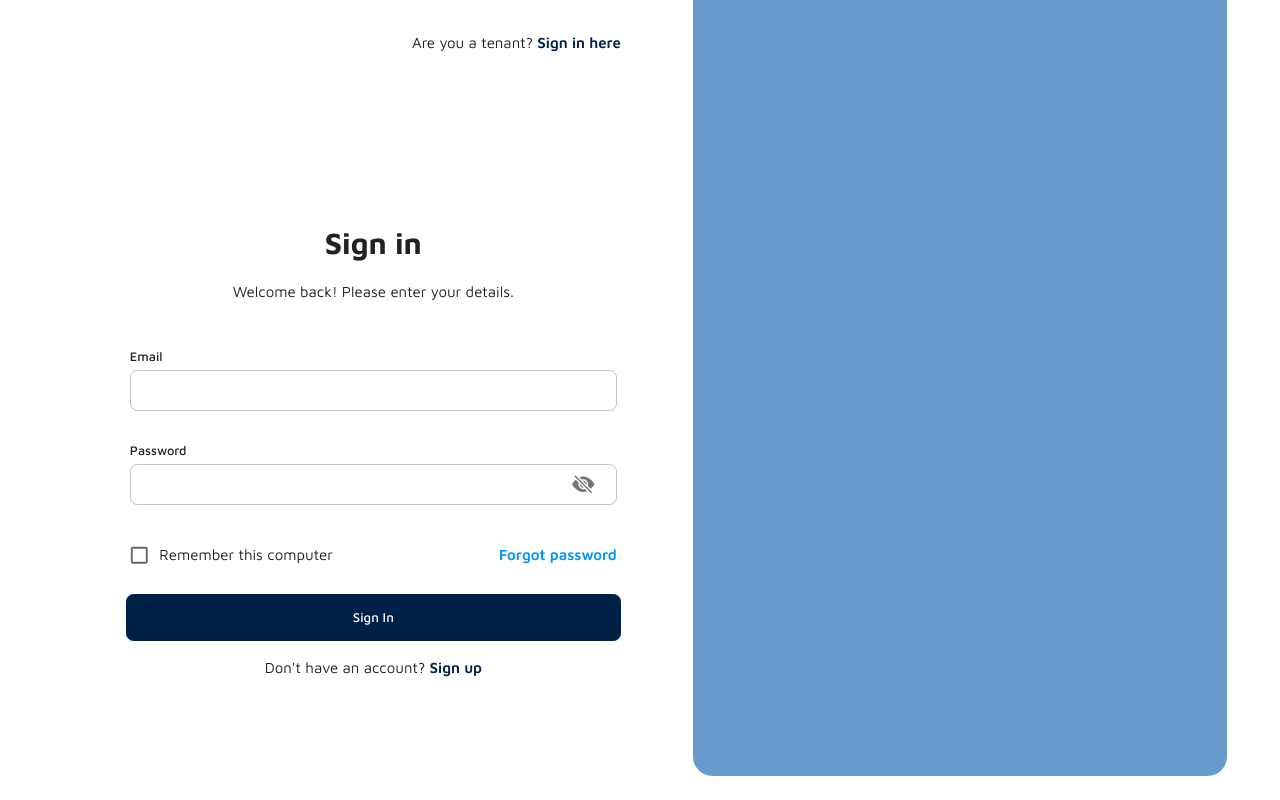
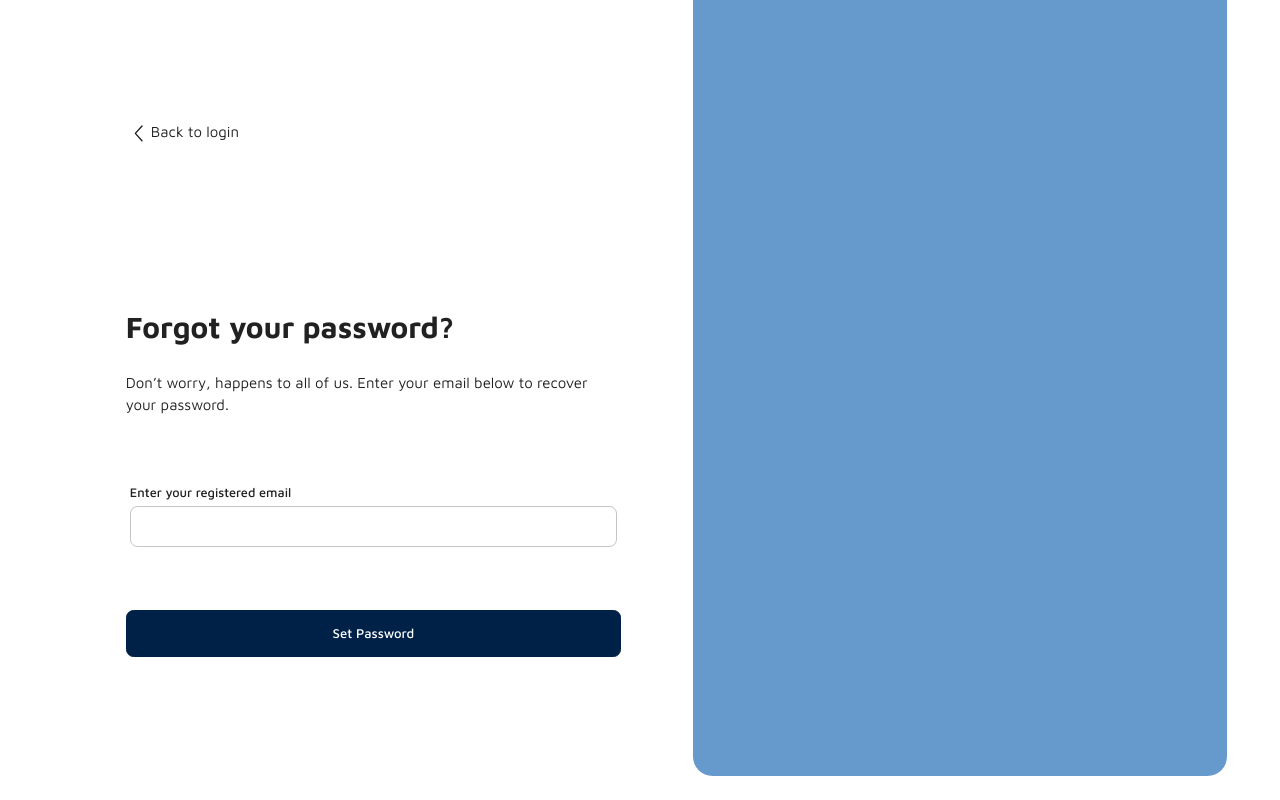
Before and after one commit to glumia-ltd/klubiq-web, a React (Vite) app in the folder apps/landlord-portal/: page /forgotPassword in a window 1280 px wide. Before the commit this address led to /login. Built offline with nearby package versions, Linux system fonts and the light colour scheme.

Commit message:
add forgot password page

```diff
--- /dev/null
+++ b/apps/landlord-portal/src/pages/ForgotPassword/index.tsx
@@ -0,0 +1,152 @@
+import { Button, Grid, Typography } from '@mui/material';
+import LoginLayout from '../../Layouts/LoginLayout';
+import { useFormik } from 'formik';
+import * as yup from 'yup';
+import ControlledTextField from '../../components/ControlledComponents/ControlledTextField';
+import leftArrow from '../../assets/images/left-arrow.svg';
+
+const validationSchema = yup.object({
+  email: yup.string().email().required('Please enter your email'),
+});
+
+type IValuesType = {
+  email: string;
+};
+
+const ForgotPassword = () => {
+  const onSubmit = async (values: IValuesType) => {
+    console.log(values);
+  };
+
+  const formik = useFormik({
+    initialValues: {
+      email: '',
+    },
+    validationSchema,
+    onSubmit,
+  });
+
+  return (
+    <LoginLayout handleSubmit={formik.handleSubmit}>
+      <Grid item xs={12} sm={6} md={6} lg={6} sx={{ width: '33rem' }}>
+        <Grid
+          container
+          sx={{
+            height: '100vh',
+            justifyContent: 'center',
+          }}
+        >
+          <Grid
+            container
+            sx={{
+              width: '33rem',
+              justifyContent: 'center',
+              alignItems: 'center',
+            }}
+          >
+            <Grid
+              item
+              xs={12}
+              sm={12}
+              md={12}
+              lg={12}
+              sx={{
+                display: 'flex',
+                alignItems: 'flex-end',
+                cursor: 'pointer',
+              }}
+            >
+              <img
+                src={leftArrow}
+                alt='back arrow'
+                style={{ alignSelf: 'flex-end', marginRight: '5px' }}
+              />
+              <Typography>Back to login</Typography>
+            </Grid>
+            <Grid
+              container
+              sx={{
+                height: '25rem',
+              }}
+              mt={-10}
+            >
+              <Grid
+                item
+                xs={12}
+                sm={12}
+                md={12}
+                lg={12}
+                sx={{
+                  textAlign: 'left',
+                }}
+              >
+                <Typography variant='h3' sx={{ fontWeight: '700' }}>
+                  Forgot your password?
+                </Typography>
+              </Grid>
+              <Grid
+                item
+                xs={12}
+                sm={12}
+                md={12}
+                lg={12}
+                mb={5}
+                sx={{
+                  textAlign: 'left',
+                }}
+              >
+                <Typography>
+                  Don’t worry, happens to all of us. Enter your email below to
+                  recover your password.
+                </Typography>
+              </Grid>
+
+              <Grid item sm={12} xs={12} lg={12}>
+                <ControlledTextField
+                  name='email'
+                  label='Enter your registered email'
+                  type='email'
+                  formik={formik}
+                />
+              </Grid>
+
+              <Grid
+                item
+                sm={12}
+                xs={12}
+                lg={12}
+                // m={0.5}
+                sx={{
+                  alignItems: 'center',
+                  textAlign: 'center',
+                  marginTop: '1rem',
+                }}
+              >
+                <Button
+                  type='submit'
+                  sx={{
+                    border: '1px solid #002147',
+                    borderRadius: '0.5rem',
+                    color: 'white',
+                    background: '#002147',
+                    height: '3.1rem',
+                    width: '100%',
+                    '&:hover': {
+                      color: '#002147',
+                      background: '#FFFFFF',
+                      cursor: 'pointer',
+                    },
+                  }}
+                >
+                  Set Password
+                </Button>
+              </Grid>
+            </Grid>
+          </Grid>
+        </Grid>
+      </Grid>
+    </LoginLayout>
+  );
+};
+
+export default ForgotPassword;
--- /dev/null
+++ b/apps/landlord-portal/src/pages/SetPassword/index.tsx
@@ -0,0 +1,142 @@
+import { Button, Grid, Typography } from '@mui/material';
+import LoginLayout from '../../Layouts/LoginLayout';
+import ControlledPasswordField from '../../components/ControlledComponents/ControlledPasswordField';
+import { useFormik } from 'formik';
+import * as yup from 'yup';
+
+const validationSchema = yup.object({
+  password: yup.string().required('Please enter your password'),
+  confirmPassword: yup.string().required('Please confirm your password'),
+});
+
+type IValuesType = {
+  password: string;
+  confirmPassword: string;
+};
+
+const SetPassword = () => {
+  const onSubmit = async (values: IValuesType) => {
+    console.log(values);
+  };
+
+  const formik = useFormik({
+    initialValues: {
+      password: '',
+      confirmPassword: '',
+    },
+    validationSchema,
+    onSubmit,
+  });
+
+  return (
+    <LoginLayout handleSubmit={formik.handleSubmit}>
+      <Grid item xs={12} sm={6} md={6} lg={6} sx={{ width: '33rem' }}>
+        <Grid
+          container
+          sx={{
+            height: '100vh',
+            justifyContent: 'center',
+          }}
+        >
+          <Grid
+            container
+            sx={{
+              width: '33rem',
+              justifyContent: 'center',
+              alignItems: 'center',
+            }}
+          >
+            <Grid
+              container
+              sx={{
+                height: '25rem',
+              }}
+            >
+              <Grid
+                item
+                xs={12}
+                sm={12}
+                md={12}
+                lg={12}
+                sx={{
+                  textAlign: 'left',
+                }}
+              >
+                <Typography variant='h3' sx={{ fontWeight: '700' }}>
+                  Set a Password
+                </Typography>
+              </Grid>
+              <Grid
+                item
+                xs={12}
+                sm={12}
+                md={12}
+                lg={12}
+                mb={5}
+                sx={{
+                  textAlign: 'left',
+                }}
+              >
+                <Typography>
+                  Please set a new password for your account.
+                </Typography>
+              </Grid>
+
+              <Grid item sm={12} xs={12} lg={12}>
+                <ControlledPasswordField
+                  name='password'
+                  label='Password'
+                  type='password'
+                  formik={formik}
+                />
+              </Grid>
+
+              <Grid item sm={12} xs={12} lg={12}>
+                <ControlledPasswordField
+                  name='confirmPassword'
+                  label='Confirm password'
+                  type='password'
+                  formik={formik}
+                />
+              </Grid>
+
+              <Grid
+                item
+                sm={12}
+                xs={12}
+                lg={12}
+                // m={0.5}
+                sx={{
+                  alignItems: 'center',
+                  textAlign: 'center',
+                  marginTop: '1rem',
+                }}
+              >
+                <Button
+                  type='submit'
+                  sx={{
+                    border: '1px solid #002147',
+                    borderRadius: '0.5rem',
+                    color: 'white',
+                    background: '#002147',
+                    height: '3.1rem',
+                    width: '100%',
+                    '&:hover': {
+                      color: '#002147',
+                      background: '#FFFFFF',
+                      cursor: 'pointer',
+                    },
+                  }}
+                >
+                  Set Password
+                </Button>
+              </Grid>
+            </Grid>
+          </Grid>
+        </Grid>
+      </Grid>
+    </LoginLayout>
+  );
+};
+
+export default SetPassword;
--- a/apps/landlord-portal/src/router/RouterPaths.tsx
+++ b/apps/landlord-portal/src/router/RouterPaths.tsx
@@ -8,6 +8,8 @@ import PrivateRoute from './PrivateRoute';
 import SignUp from '../pages/SignUp';
 import Login from '../pages/Login';
 import LoginWelcomePage from '../pages/LoginWelcomePage';
+import SetPassword from '../pages/SetPassword';
+import ForgotPassword from '../pages/ForgotPassword';
 
 export const router = createBrowserRouter(
   createRoutesFromElements(
@@ -15,6 +17,8 @@ export const router = createBrowserRouter(
       <Route index path='/' element={<LoginWelcomePage />} />
       <Route path='/login' element={<Login />} />
       <Route path='/signup' element={<SignUp />} />
+      <Route path='/setPassword' element={<SetPassword />} />
+      <Route path='/forgotPassword' element={<ForgotPassword/> } />
       <Route path='*' element={<Navigate to='/login' replace />} />
 
       <Route element={<PrivateRoute />}>
```
Also changed, not shown: apps/landlord-portal/src/assets/images/left-arrow.svg (added).
